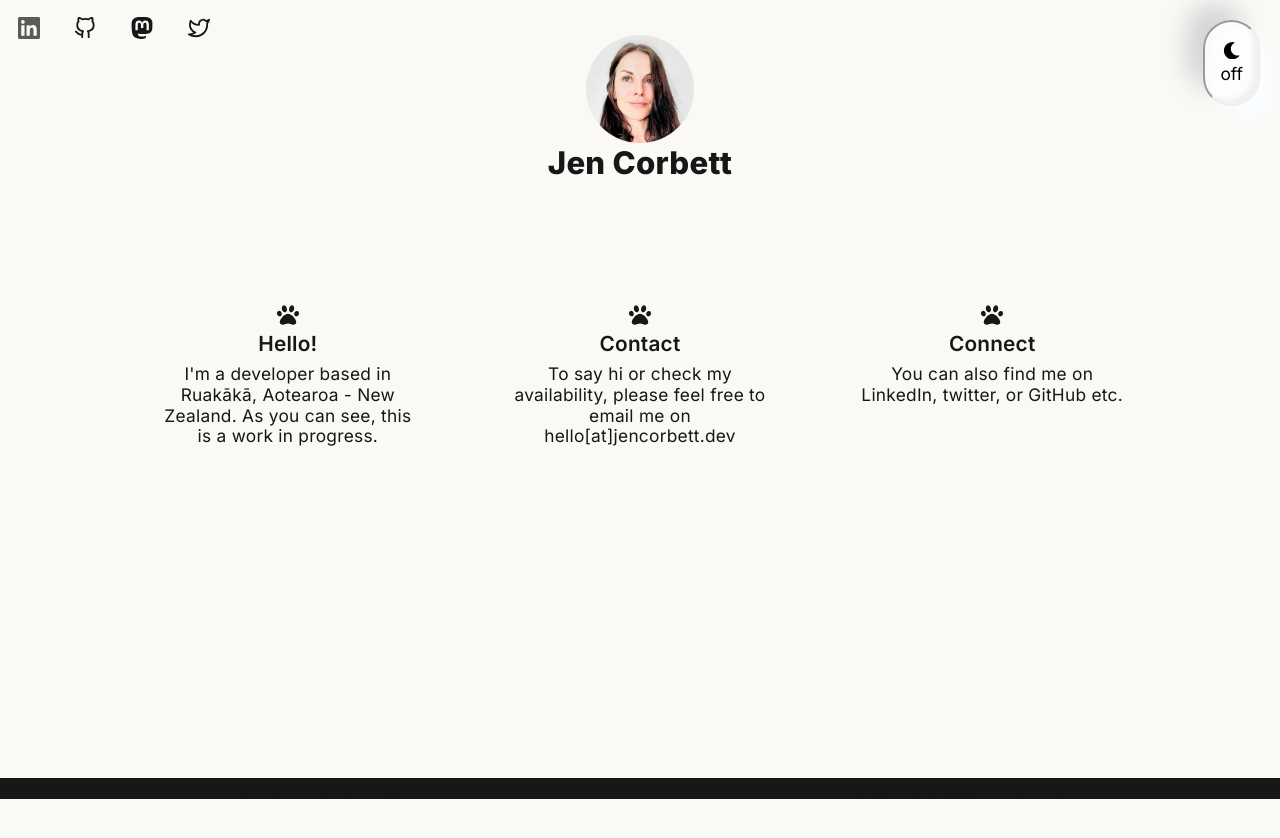
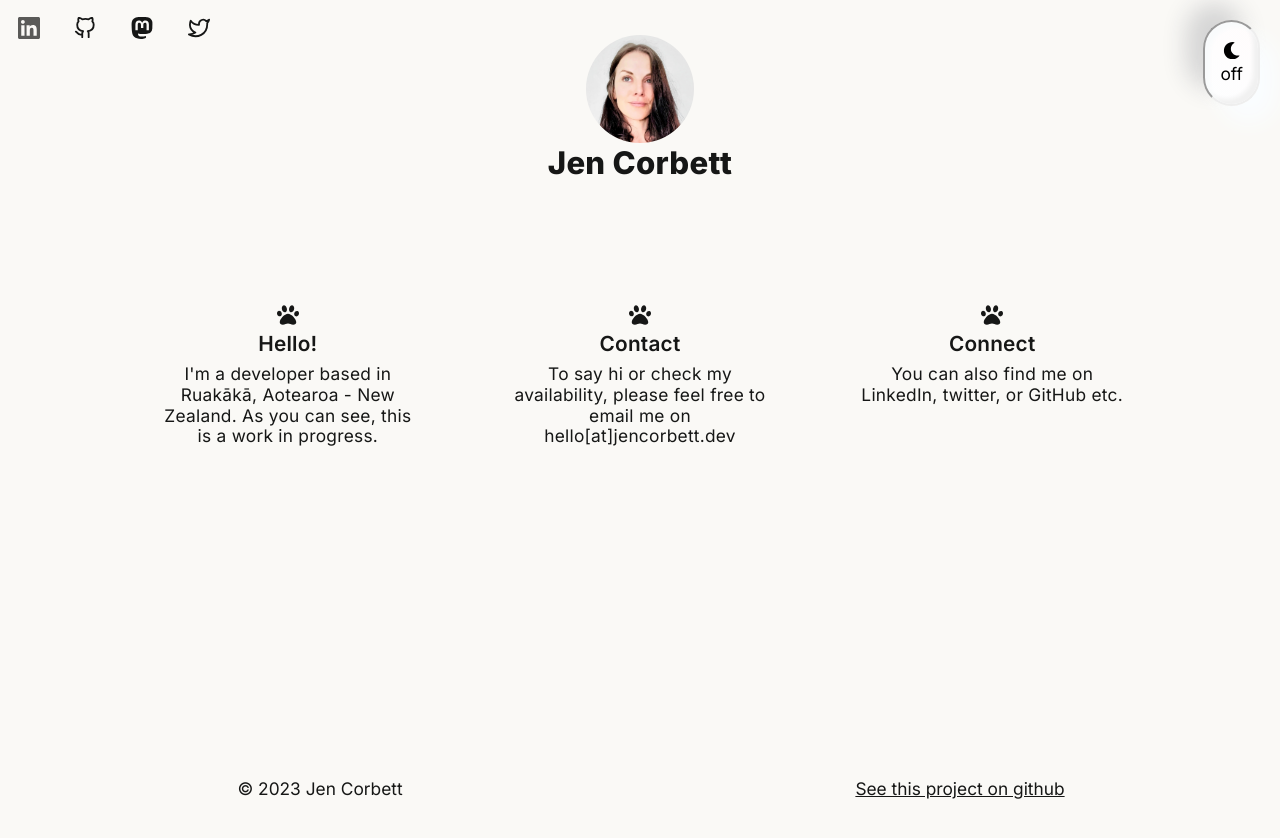
Before and after one commit to ajenstory/jencorbett.dev, a Next.js app in the folder app/: page / in a window 1280 px wide. Shown: the top 838 px of the page. Built offline with nearby package versions, Linux system fonts and the light colour scheme.

Commit message:
Tweak display on footer text

```diff
--- a/app/components/footer.module.css
+++ b/app/components/footer.module.css
@@ -8,12 +8,14 @@
   margin: 0 auto;
   font-weight: 400;
   min-width: 20rem;
-  background-color: #161716;
+
+  color: inherit;
 }
 
 .footerlink {
   text-decoration: underline;
   font-weight: 400;
+  z-index: 10;
 }
 
 .footerlink:hover {
```
